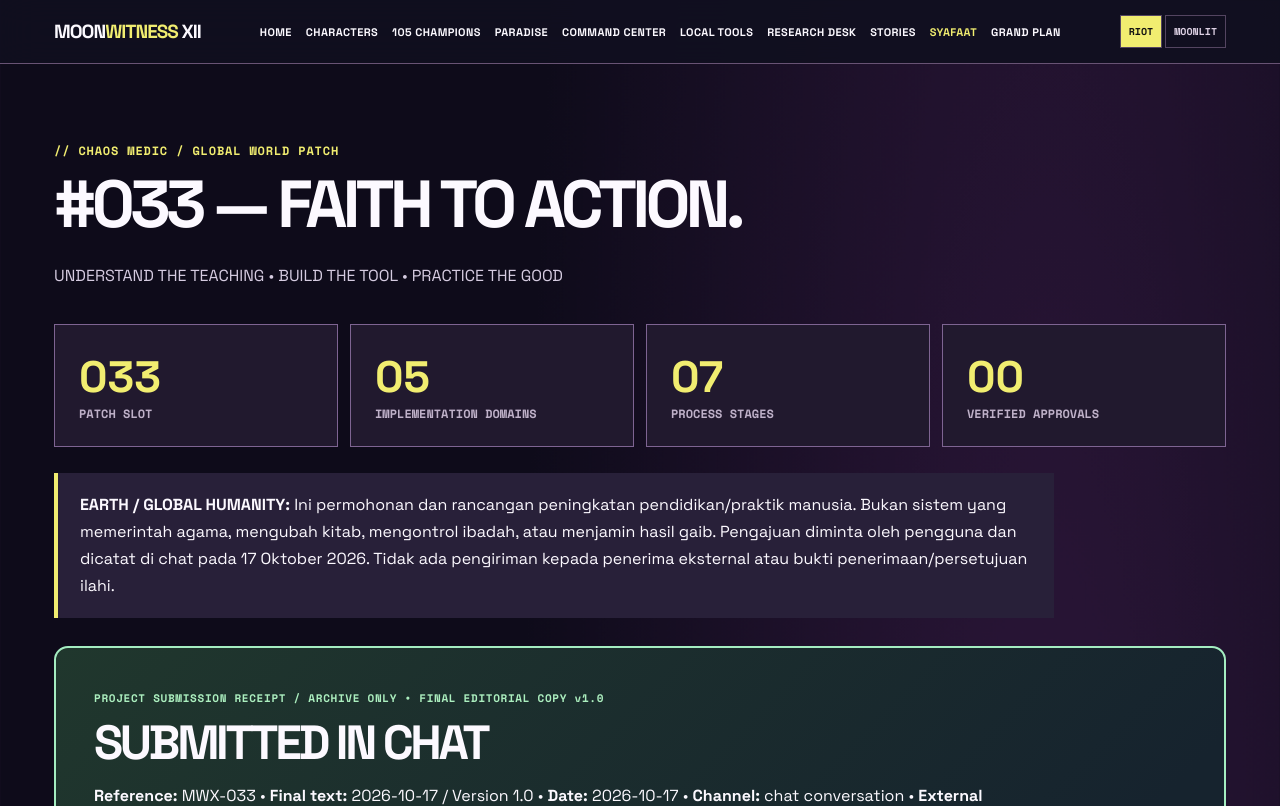
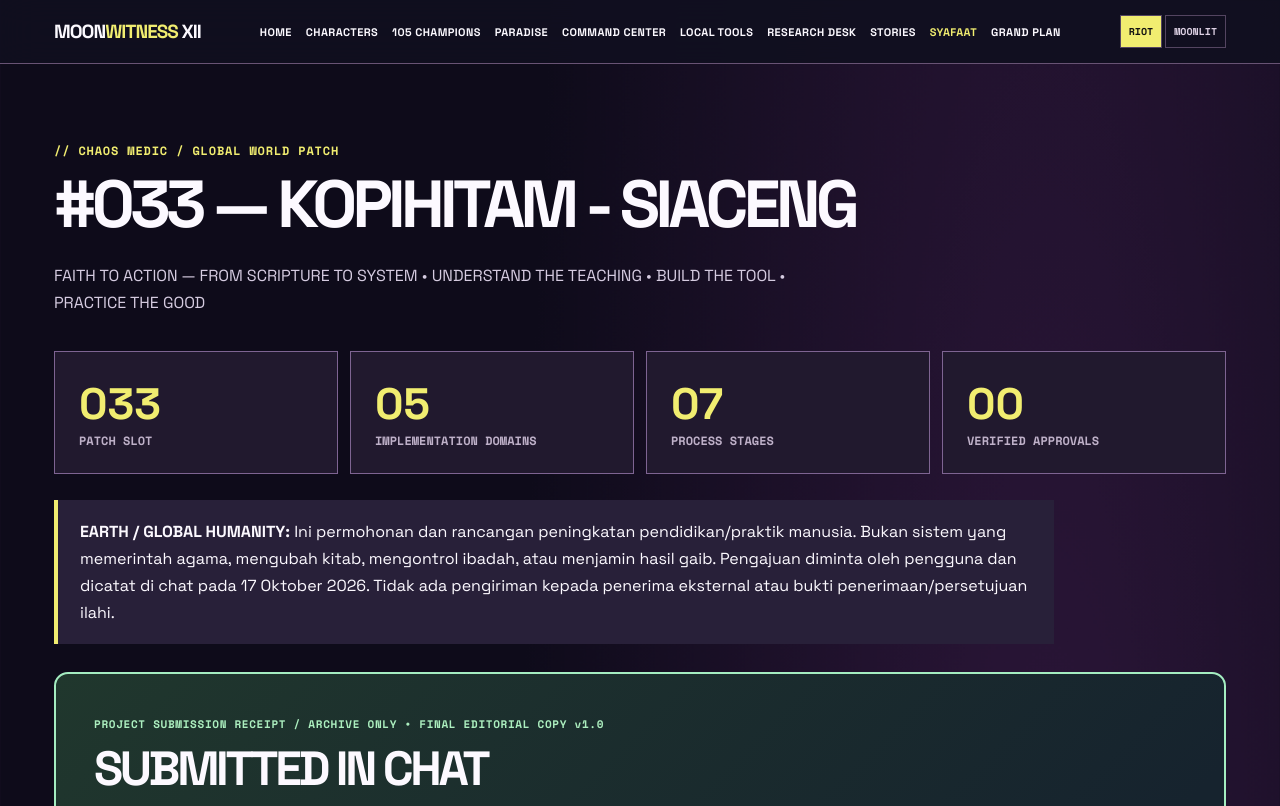
Before and after one commit to bjo163/moonwitness-xii-season-global-championships, a React (Vite) app: page /syafaat-status/033 in a window 1280 px wide. Shown: the top 806 px of the page. Built offline with nearby package versions, Linux system fonts and the light colour scheme.

Commit message:
Use KOPIHITAM - SIACENG heading and retained theme for full #033 detail and copied submission

```diff
--- a/src/pages/Patch033.jsx
+++ b/src/pages/Patch033.jsx
@@ -5,7 +5,7 @@ import {Head,Notice,Card} from '../components/UI.jsx';
 
 const makeSubmission=()=>[
  'MOONWITNESS XII — FINAL SUBMISSION RECORD V'+patch.finalCopy.version,
- 'MOONWITNESS — BUG PATCH #033 / FAITH TO ACTION',
+ 'MOONWITNESS — BUG PATCH #033 / '+patch.title,
  'FINALIZED: '+patch.finalCopy.date+' / EDITORIAL FINAL COPY',
  'SUBMISSION: Recorded in chat and the public project registry. No external delivery or verified divine approval.',
  'REALM: DUNIA / EARTH',
@@ -49,7 +49,7 @@ export default function Patch033(){
  const [copied,setCopied]=useState(false);
  const copy=async()=>{try{await navigator.clipboard.writeText(makeSubmission());setCopied(true)}catch{setCopied(false)}};
  return <main className="container page faith033">
- <Head eyebrow="// CHAOS MEDIC / GLOBAL WORLD PATCH" title="#033 — FAITH TO ACTION." sub={patch.tagline}/>
+ <Head eyebrow="// CHAOS MEDIC / GLOBAL WORLD PATCH" title={"#033 — "+patch.title} sub={patch.conceptSubtitle+" • "+patch.tagline}/>
  <div className="stats">
  <div><b>033</b> PATCH SLOT</div>
  <div><b>05</b> IMPLEMENTATION DOMAINS</div>
```
